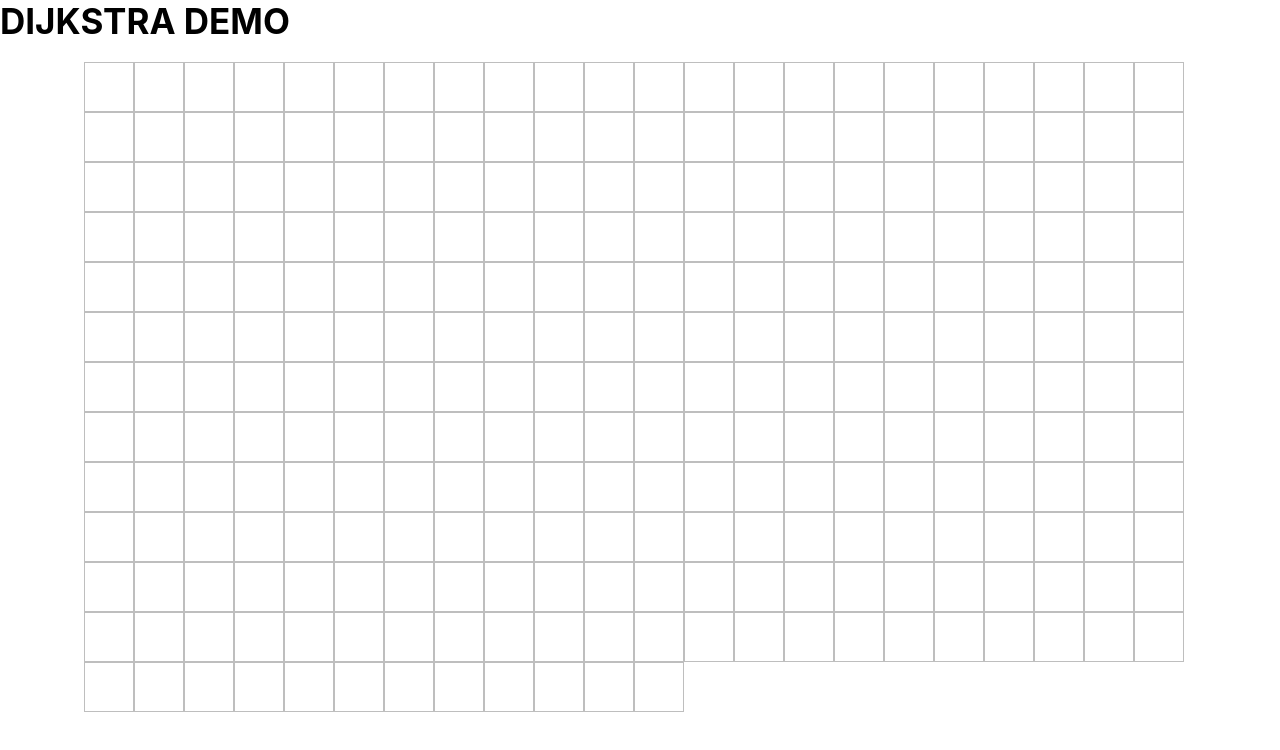
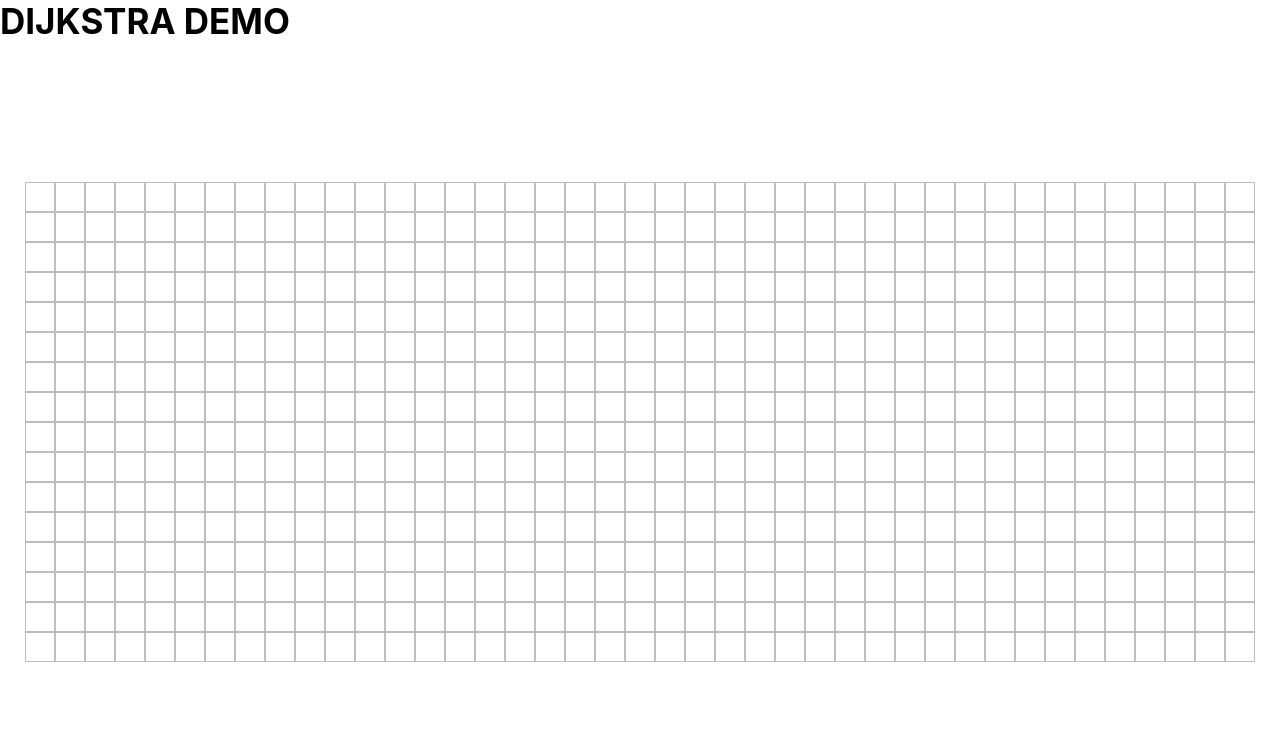
Before and after one commit to aakash018/dijkstras-visualization, a React (Vite) app: page / in a window 1280 px wide. Shown: the top 750 px of the page. Built offline with nearby package versions, Linux system fonts and the light colour scheme.

Commit message:
grid changed into 3d array of cols

```diff
--- a/src/App.scss
+++ b/src/App.scss
@@ -3,6 +3,8 @@
 
 .table-wrapper {
   width: 100vw;
+  height: 100vh;
   display: flex;
   justify-content: center;
+  align-items: center;
 }
--- a/src/algorithm/dijkstra.ts
+++ b/src/algorithm/dijkstra.ts
@@ -0,0 +1,5 @@
+const dijkstra = (node: GridNode, grid: GridNode[][]) => {
+  console.log(grid[node.col + 1][node.row + 1]);
+};
+
+export default dijkstra;
--- a/src/components/Table/Table.styles.scss
+++ b/src/components/Table/Table.styles.scss
@@ -1,6 +1,4 @@
 .table {
-  width: 90vw;
-  height: 600px;
   padding: 20px;
   margin-bottom: 40px;
 
@@ -13,7 +11,8 @@
 
   &-node {
     border: 1px solid rgba(95, 95, 95, 0.404);
-    width: 50px;
-    height: 50px;
+
+    width: 30px;
+    height: 30px;
   }
 }
--- a/src/components/Table/Table.tsx
+++ b/src/components/Table/Table.tsx
@@ -1,26 +1,26 @@
 import React, { useEffect, useState } from "react";
 import Node from "../Node/Node";
 import useNodes from "../../hooks/useNodes";
+import { COLS, ROWS } from "../../global/grid";
 
-const ROWS = 11;
-const COLS = 22;
 type InputState = "start" | "finish" | "wall";
 
 const Table: React.FC = () => {
-  const [grid, setGrid] = useState<GridNode[]>([]);
+  const [grid, setGrid] = useState<GridNode[][]>([[]]);
   const [inputState, setInpuState] = useState<InputState>("start");
 
   const { createNode, setStart, setFinish } = useNodes();
 
   useEffect(() => {
-    const nodes: GridNode[] = [];
-
+    const allNodes = [];
     for (let i = 0; i <= ROWS; i++) {
+      const nodesRow: GridNode[] = [];
       for (let j = 0; j <= COLS; j++) {
-        nodes.push(createNode(i, j));
+        nodesRow.push(createNode(j, i));
       }
+      allNodes.push(nodesRow);
     }
-    setGrid(nodes);
+    setGrid(allNodes);
   }, []);
 
   const onNodeClick = (row: number, col: number) => {
@@ -36,17 +36,21 @@ const Table: React.FC = () => {
   return (
     <div className="table">
       <div className="table-container">
-        {grid.map((node, i) => (
+        {grid.map((row, i) => (
+          <div className="table-row" key={i}>
+            {row.map((node, i) => (
               <div
-            key={i}
                 className="table-node"
                 onClick={() => onNodeClick(node.row, node.col)}
+                key={i}
               >
                 <Node
                   isStart={node.isStart}
+                  isFinish={node.isFinish}
                   isWall={node.isWall}
-              isFinish={node.isFinish}
                 />
+              </div>
+            ))}
           </div>
         ))}
       </div>
--- /dev/null
+++ b/src/global/grid.ts
@@ -0,0 +1,2 @@
+export const ROWS = 40;
+export const COLS = 15;
--- a/src/hooks/useNodes.ts
+++ b/src/hooks/useNodes.ts
@@ -16,15 +16,13 @@ const useNodes = () => {
   const setStart = (
     row: number,
     col: number,
-    setGrid: React.Dispatch<React.SetStateAction<GridNode[]>>,
-    grid: GridNode[]
+    setGrid: React.Dispatch<React.SetStateAction<GridNode[][]>>,
+    grid: GridNode[][]
   ) => {
-    const newGrid = grid.map((node) => {
-      if (node.col === col && node.row === row) {
+    const newGrid = [...grid];
+    newGrid[col].forEach((node) => {
+      if (node.row === row) {
         node.isStart = true;
-        return node;
-      } else {
-        return node;
       }
     });
     setGrid(newGrid);
@@ -33,15 +31,13 @@ const useNodes = () => {
   const setFinish = (
     row: number,
     col: number,
-    setGrid: React.Dispatch<React.SetStateAction<GridNode[]>>,
-    grid: GridNode[]
+    setGrid: React.Dispatch<React.SetStateAction<GridNode[][]>>,
+    grid: GridNode[][]
   ) => {
-    const newGrid = grid.map((node) => {
-      if (node.col === col && node.row === row) {
+    const newGrid = [...grid];
+    newGrid[col].forEach((node) => {
+      if (node.row === row) {
         node.isFinish = true;
-        return node;
-      } else {
-        return node;
       }
     });
     setGrid(newGrid);
```
Lines whose indentation alone changed are shown as unchanged.
